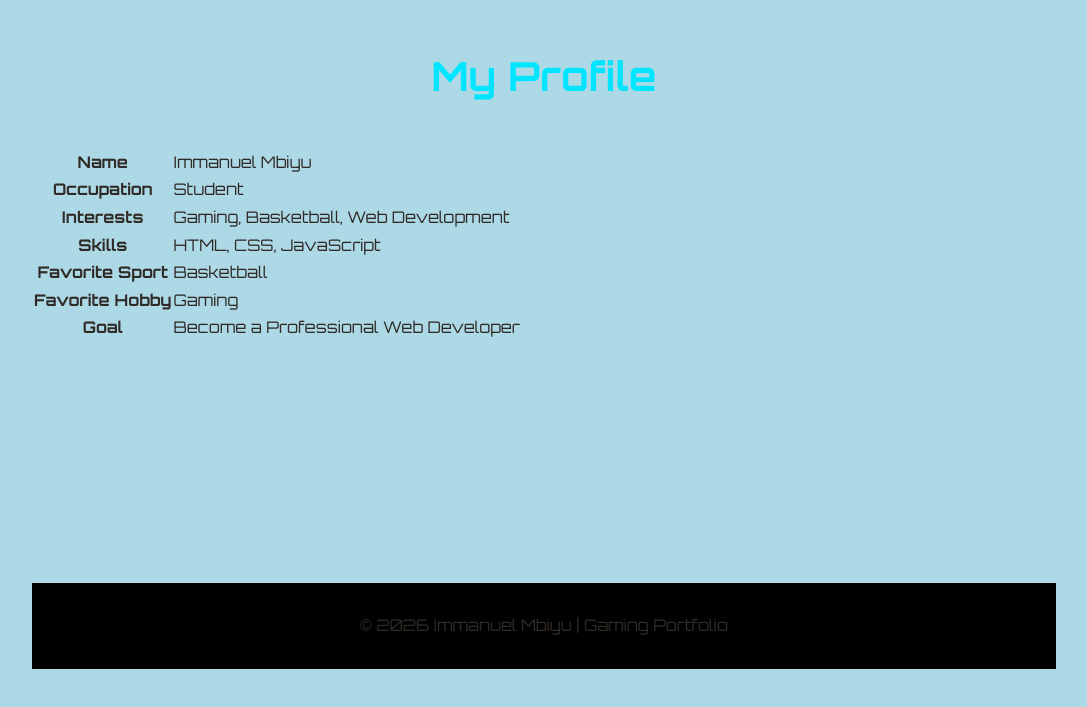
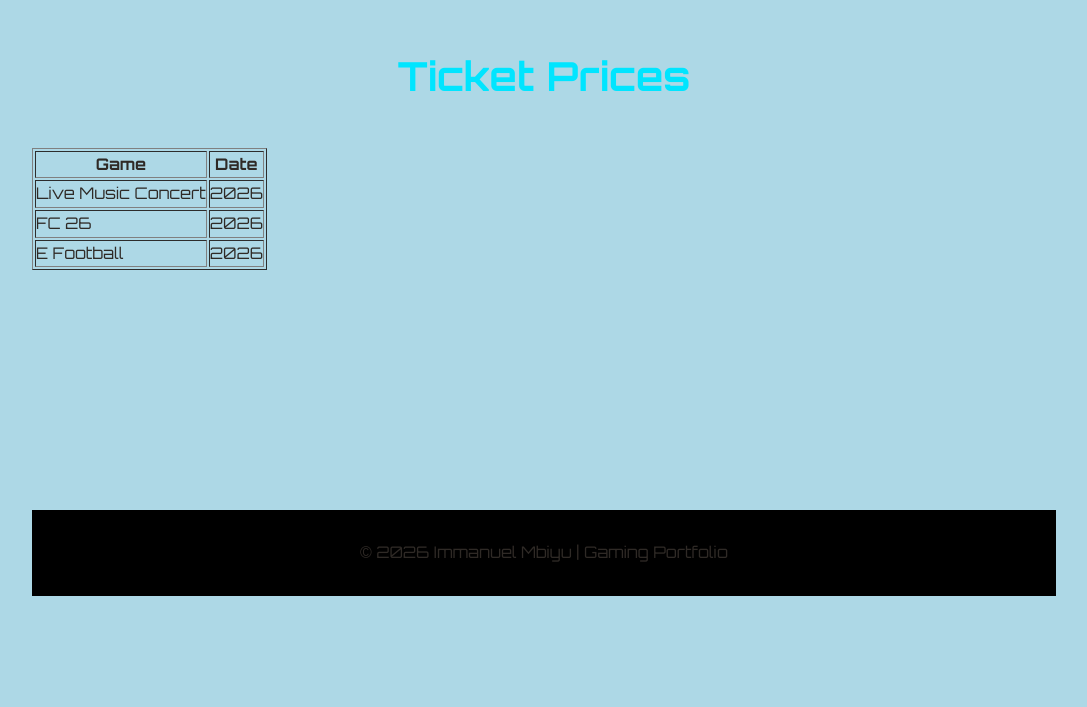
Before and after one commit to rlly89/GAMING-WEBSITE, a plain HTML site: page index.html in a window 1280 px wide. Shown: the part 5117-5824 px from the top of the page, without its empty margins (96-1183 px from the left). Drawn offline with Linux system fonts and the light colour scheme.

Commit message:
Update index.html

```diff
--- a/index.html
+++ b/index.html
@@ -185,48 +185,34 @@ I enjoy learning new technology and improving my programming skills every day.
 
 <!-- PASTE THE TABLE HERE -->
 
-<section id="portfolio-table">
+<section id="prices">
 
-<h2>My Profile</h2>
+    <h2>Ticket Prices</h2>
 
-<table class="profile-table">
+    <table border="1">
+    <tr>
+        <th>Game</th>
+        <th>Date</th>
 
-<tr>
-<th>Name</th>
-<td>Immanuel Mbiyu</td>
     </tr>
 
     <tr>
-<th>Occupation</th>
-<td>Student</td>
+        <td>Live Music Concert</td>
+        <td> 2026</td>
     </tr>
 
     <tr>
-<th>Interests</th>
-<td>Gaming, Basketball, Web Development</td>
+        <td>FC 26</td>
+        <td>2026</td>
     </tr>
 
     <tr>
-<th>Skills</th>
-<td>HTML, CSS, JavaScript</td>
+        <td> E Football </td>
+        <td> 2026</td>
+
     </tr>
+</table>
 
-<tr>
-<th>Favorite Sport</th>
-<td>Basketball</td>
-</tr>
-
-<tr>
-<th>Favorite Hobby</th>
-<td>Gaming</td>
-</tr>
-
-<tr>
-<th>Goal</th>
-<td>Become a Professional Web Developer</td>
-</tr>
-
-</table>
 
 </section>
 
```
Lines whose indentation alone changed are shown as unchanged.
